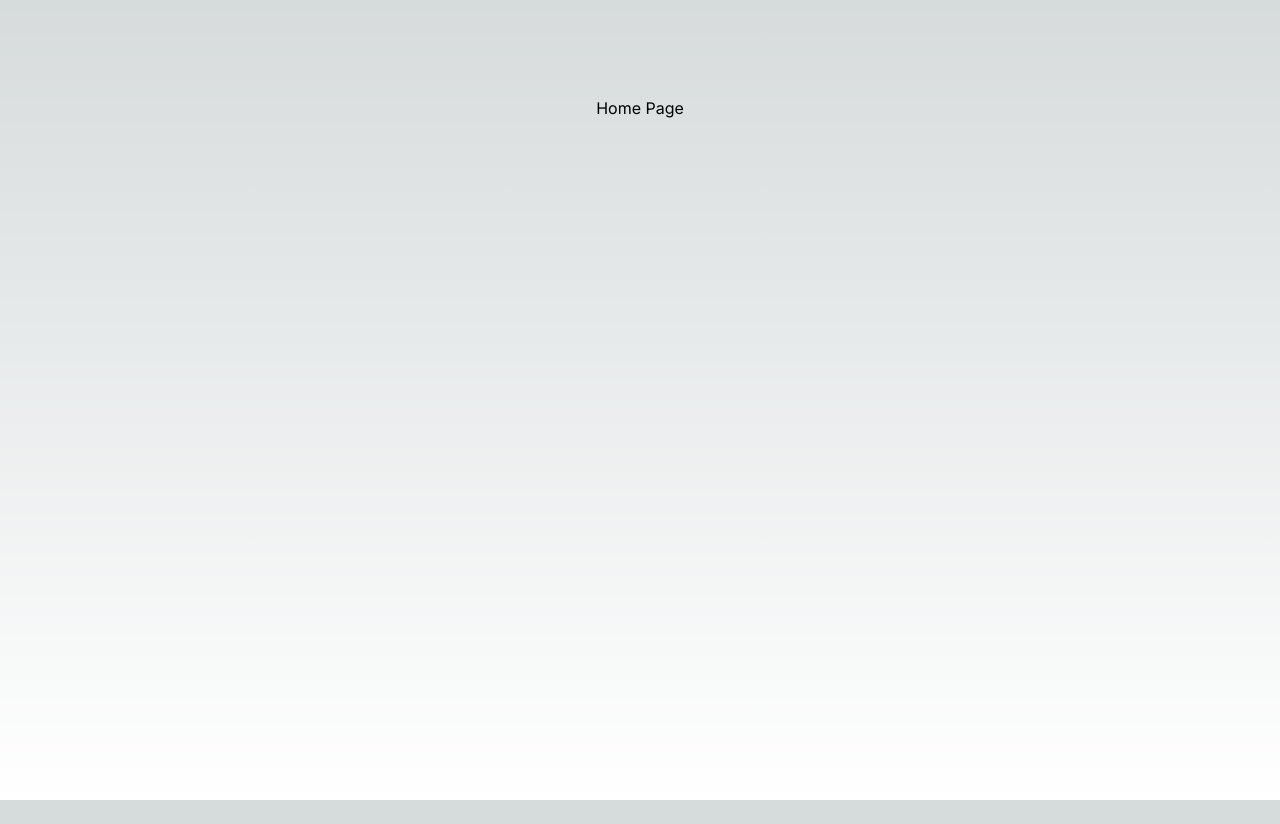
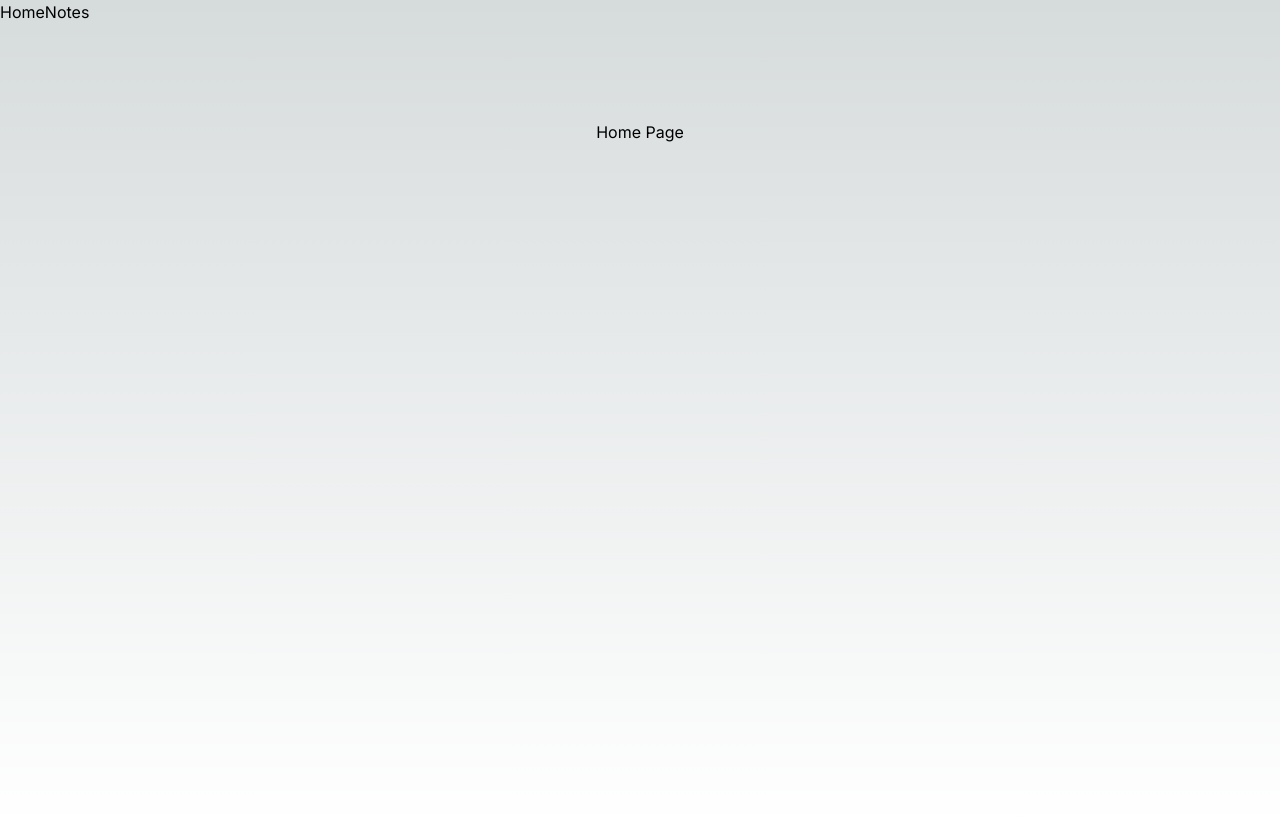
Before and after one commit to Valeriy-Burlaka/next-13-basics, a Next.js app: page / in a window 1280 px wide. Before the commit the page ends 800 px from the top, so only its background shows below. Built offline with nearby package versions, Linux system fonts and the light colour scheme.

Commit message:
experiment with layout

```diff
--- a/src/app/layout.tsx
+++ b/src/app/layout.tsx
@@ -1,22 +1,31 @@
-import './globals.css'
-import type { Metadata } from 'next'
-import { Inter } from 'next/font/google'
+import "./globals.css";
+import type { Metadata } from "next";
+import { Inter } from "next/font/google";
+import Link from "next/link";
 
-const inter = Inter({ subsets: ['latin'] })
+const inter = Inter({ subsets: ["latin"] });
 
 export const metadata: Metadata = {
-  title: 'Create Next App',
-  description: 'Generated by create next app',
-}
+  title: "Create Next App",
+  description: "Generated by create next app",
+};
 
 export default function RootLayout({
   children,
 }: {
-  children: React.ReactNode
+  children: React.ReactNode;
 }) {
   return (
     <html lang="en">
-      <body className={inter.className}>{children}</body>
+      <body className={inter.className}>
+        <main>
+          <nav>
+            <Link href="/">Home</Link>
+            <Link href="/notes">Notes</Link>
+          </nav>
+        </main>
+        {children}
+      </body>
     </html>
-  )
+  );
 }
```
